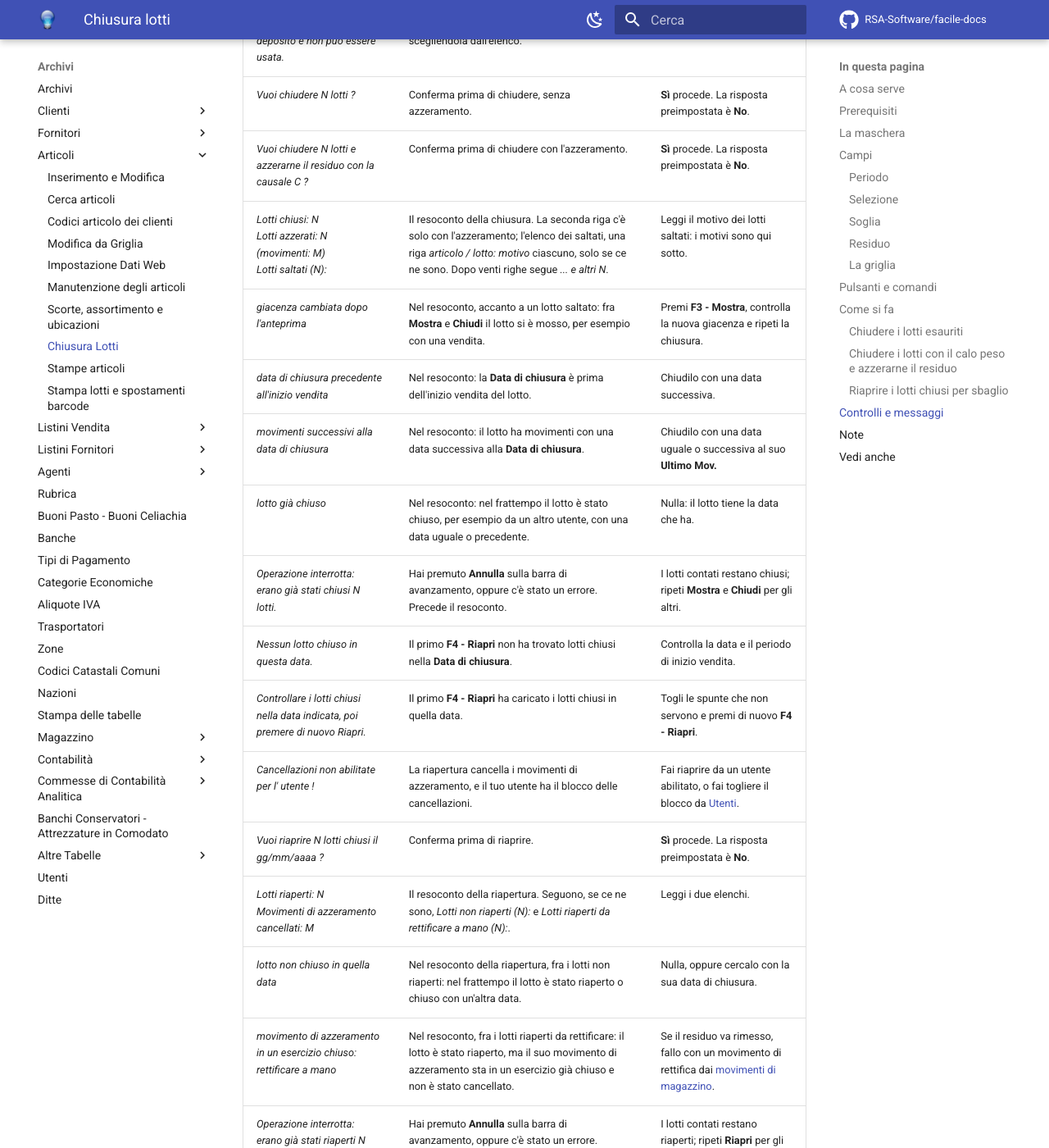
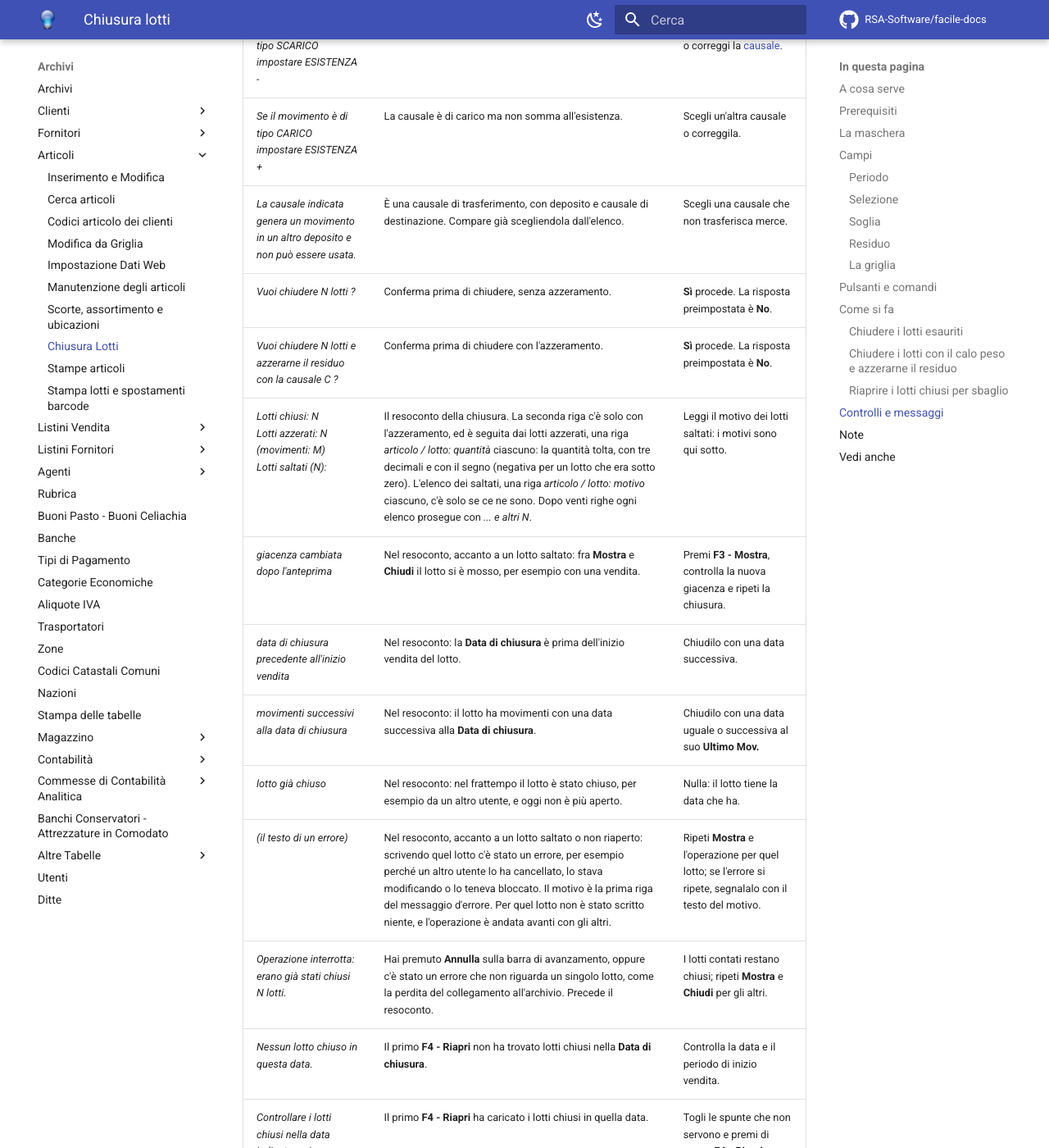
Before and after one commit to RSA-Software/facile-docs, an MkDocs documentation site: the page built from docs/moduli/anagrafiche/chiusura-lotti.md, in a window 1280 px wide and 1400 px high, scrolled down 6505 px. Shown: the whole window at 82% size. Built offline with MkDocs 1.6.1 and Material for MkDocs 9.7.7, drawn with Linux system fonts in a browser that asks for light colours; comment, search, counter and statistics services are not loaded; some of the changed text lies outside the part shown.

Commit message:
Chiusura Lotti: candidati aperti a oggi, quantita' tolta ed errori di un lotto
- I lotti in griglia sono quelli aperti a oggi (senza Fine Vendita o con
  una Fine Vendita futura), non alla data di chiusura.
- Il resoconto elenca i lotti azzerati con la quantita' tolta.
- Un errore su un lotto lo salta con il motivo e l'operazione prosegue.
- La voce non c'e' nella versione Ortofrutta.
- Appendice dei messaggi rigenerata.

Co-Authored-By: Claude Opus 5.5 <noreply@anthropic.com>
Claude-Session: https://claude.ai/code/session_01CChYRknTzT8ernAaURm6UV

```diff
--- a/docs/moduli/anagrafiche/chiusura-lotti.md
+++ b/docs/moduli/anagrafiche/chiusura-lotti.md
@@ -42,7 +42,9 @@ movimenti di azzeramento.
 Prima di usare questa maschera occorre:
 
 - avere la **gestione dei lotti attiva** nella [ditta](ditte.md): senza, la
-  voce non c'è nel menu;
+  voce non c'è nel menu. Non c'è nemmeno nella
+  [versione Ortofrutta](../versioni/ortofrutta/index.md), dove il lotto è il
+  numero del carico e si gestisce come prima;
 - lavorare sugli **archivi dell'anno corrente**;
 - per l'azzeramento, avere una [causale di magazzino](../magazzino/causali-magazzino.md)
   adatta. La maschera propone quella indicata come **Inventario da Lettore**
@@ -114,7 +116,7 @@ tipi; il valore dell'altro non si può scrivere.
 
 | Comando | Scorciatoia | Effetto |
 |---|---|---|
-| **F3 - Mostra** | ++f3++ | Carica in griglia i lotti aperti che rispettano i criteri. |
+| **F3 - Mostra** | ++f3++ | Carica in griglia i lotti aperti a oggi che rispettano i criteri. |
 | **F2 - Chiudi** | ++f2++ | Chiude i lotti spuntati, dopo la conferma. È attivo solo sulla lista dei lotti aperti, con almeno una riga spuntata. |
 | **F4 - Riapri** | ++f4++ | In due tempi: la prima volta mostra i lotti chiusi nella **Data di chiusura**, la seconda riapre quelli spuntati. |
 | **Esci** | ++esc++ | Chiude la maschera. |
@@ -147,7 +149,7 @@ tipi; il valore dell'altro non si può scrivere.
 5. Premi **F2 - Chiudi** e rispondi **Sì** a *Vuoi chiudere N lotti e
    azzerarne il residuo con la causale C ?*.
 6. Il resoconto dice anche quanti lotti sono stati azzerati e con quanti
-   movimenti.
+   movimenti, ed elenca ogni lotto azzerato con la quantità tolta.
 
 ### Riaprire i lotti chiusi per sbaglio
 
@@ -180,12 +182,13 @@ tipi; il valore dell'altro non si può scrivere.
 | *La causale indicata genera un movimento in un altro deposito e non può essere usata.* | È una causale di trasferimento, con deposito e causale di destinazione. Compare già scegliendola dall'elenco. | Scegli una causale che non trasferisca merce. |
 | *Vuoi chiudere N lotti ?* | Conferma prima di chiudere, senza azzeramento. | **Sì** procede. La risposta preimpostata è **No**. |
 | *Vuoi chiudere N lotti e azzerarne il residuo con la causale C ?* | Conferma prima di chiudere con l'azzeramento. | **Sì** procede. La risposta preimpostata è **No**. |
-| *Lotti chiusi: N*<br>*Lotti azzerati: N (movimenti: M)*<br>*Lotti saltati (N):* | Il resoconto della chiusura. La seconda riga c'è solo con l'azzeramento; l'elenco dei saltati, una riga *articolo / lotto: motivo* ciascuno, solo se ce ne sono. Dopo venti righe segue *... e altri N*. | Leggi il motivo dei lotti saltati: i motivi sono qui sotto. |
+| *Lotti chiusi: N*<br>*Lotti azzerati: N (movimenti: M)*<br>*Lotti saltati (N):* | Il resoconto della chiusura. La seconda riga c'è solo con l'azzeramento, ed è seguita dai lotti azzerati, una riga *articolo / lotto: quantità* ciascuno: la quantità tolta, con tre decimali e con il segno (negativa per un lotto che era sotto zero). L'elenco dei saltati, una riga *articolo / lotto: motivo* ciascuno, c'è solo se ce ne sono. Dopo venti righe ogni elenco prosegue con *... e altri N*. | Leggi il motivo dei lotti saltati: i motivi sono qui sotto. |
 | *giacenza cambiata dopo l'anteprima* | Nel resoconto, accanto a un lotto saltato: fra **Mostra** e **Chiudi** il lotto si è mosso, per esempio con una vendita. | Premi **F3 - Mostra**, controlla la nuova giacenza e ripeti la chiusura. |
 | *data di chiusura precedente all'inizio vendita* | Nel resoconto: la **Data di chiusura** è prima dell'inizio vendita del lotto. | Chiudilo con una data successiva. |
 | *movimenti successivi alla data di chiusura* | Nel resoconto: il lotto ha movimenti con una data successiva alla **Data di chiusura**. | Chiudilo con una data uguale o successiva al suo **Ultimo Mov.** |
-| *lotto già chiuso* | Nel resoconto: nel frattempo il lotto è stato chiuso, per esempio da un altro utente, con una data uguale o precedente. | Nulla: il lotto tiene la data che ha. |
-| *Operazione interrotta: erano già stati chiusi N lotti.* | Hai premuto **Annulla** sulla barra di avanzamento, oppure c'è stato un errore. Precede il resoconto. | I lotti contati restano chiusi; ripeti **Mostra** e **Chiudi** per gli altri. |
+| *lotto già chiuso* | Nel resoconto: nel frattempo il lotto è stato chiuso, per esempio da un altro utente, e oggi non è più aperto. | Nulla: il lotto tiene la data che ha. |
+| *(il testo di un errore)* | Nel resoconto, accanto a un lotto saltato o non riaperto: scrivendo quel lotto c'è stato un errore, per esempio perché un altro utente lo ha cancellato, lo stava modificando o lo teneva bloccato. Il motivo è la prima riga del messaggio d'errore. Per quel lotto non è stato scritto niente, e l'operazione è andata avanti con gli altri. | Ripeti **Mostra** e l'operazione per quel lotto; se l'errore si ripete, segnalalo con il testo del motivo. |
+| *Operazione interrotta: erano già stati chiusi N lotti.* | Hai premuto **Annulla** sulla barra di avanzamento, oppure c'è stato un errore che non riguarda un singolo lotto, come la perdita del collegamento all'archivio. Precede il resoconto. | I lotti contati restano chiusi; ripeti **Mostra** e **Chiudi** per gli altri. |
 | *Nessun lotto chiuso in questa data.* | Il primo **F4 - Riapri** non ha trovato lotti chiusi nella **Data di chiusura**. | Controlla la data e il periodo di inizio vendita. |
 | *Controllare i lotti chiusi nella data indicata, poi premere di nuovo Riapri.* | Il primo **F4 - Riapri** ha caricato i lotti chiusi in quella data. | Togli le spunte che non servono e premi di nuovo **F4 - Riapri**. |
 | *Cancellazioni non abilitate per l' utente !* | La riapertura cancella i movimenti di azzeramento, e il tuo utente ha il blocco delle cancellazioni. | Fai riaprire da un utente abilitato, o fai togliere il blocco da [Utenti](utenti.md). |
@@ -193,7 +196,7 @@ tipi; il valore dell'altro non si può scrivere.
 | *Lotti riaperti: N*<br>*Movimenti di azzeramento cancellati: M* | Il resoconto della riapertura. Seguono, se ce ne sono, *Lotti non riaperti (N):* e *Lotti riaperti da rettificare a mano (N):*. | Leggi i due elenchi. |
 | *lotto non chiuso in quella data* | Nel resoconto della riapertura, fra i lotti non riaperti: nel frattempo il lotto è stato riaperto o chiuso con un'altra data. | Nulla, oppure cercalo con la sua data di chiusura. |
 | *movimento di azzeramento in un esercizio chiuso: rettificare a mano* | Nel resoconto, fra i lotti riaperti da rettificare: il lotto è stato riaperto, ma il suo movimento di azzeramento sta in un esercizio già chiuso e non è stato cancellato. | Se il residuo va rimesso, fallo con un movimento di rettifica dai [movimenti di magazzino](../magazzino/movimenti-magazzino.md). |
-| *Operazione interrotta: erano già stati riaperti N lotti.* | Hai premuto **Annulla** sulla barra di avanzamento, oppure c'è stato un errore. | I lotti contati restano riaperti; ripeti **Riapri** per gli altri. |
+| *Operazione interrotta: erano già stati riaperti N lotti.* | Hai premuto **Annulla** sulla barra di avanzamento, oppure c'è stato un errore che non riguarda un singolo lotto. | I lotti contati restano riaperti; ripeti **Riapri** per gli altri. |
 
 ## Note
 
@@ -243,8 +246,11 @@ tipi; il valore dell'altro non si può scrivere.
 !!! info "Quali lotti compaiono in griglia"
 
     Con **F3 - Mostra** entrano i lotti con l'inizio vendita nel periodo, che
-    alla **Data di chiusura** sono ancora aperti e che rispettano la
-    **Selezione**. Fra questi:
+    **oggi** sono ancora aperti, cioè senza **Fine Vendita** o con una **Fine
+    Vendita** futura, e che rispettano la **Selezione**. Un lotto chiuso ieri
+    non compare anche se la **Data di chiusura** è di una settimana fa; uno con
+    una chiusura programmata compare, e la chiusura gli anticipa la **Fine
+    Vendita** alla **Data di chiusura**. Fra questi:
 
     - quelli nella **Soglia** compaiono **spuntati**;
     - quelli con giacenza negativa, e quelli senza carichi ma con una
```
Also changed, not shown: docs/appendici/messaggi-errore.md (+6 -5 lines).
